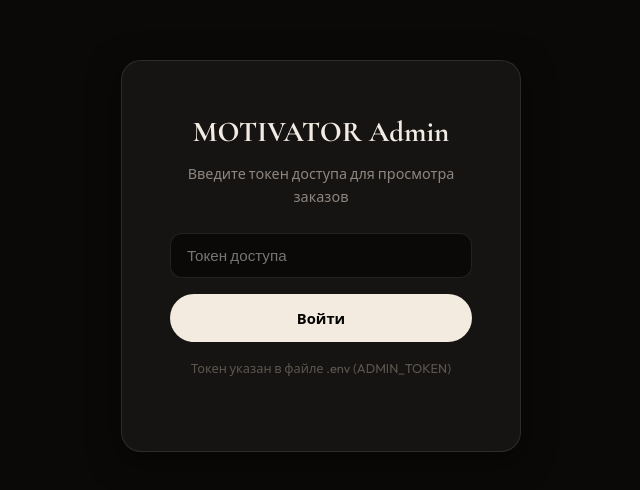
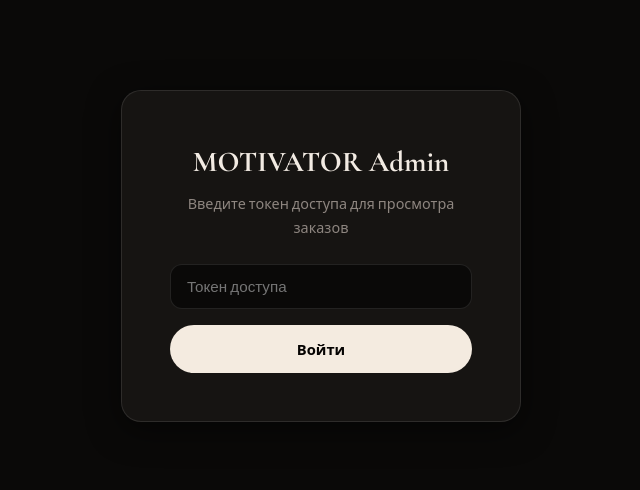
Before and after one commit to ali0510036-arch/motivator-coffee, a website: page public/admin.html in a window 1280 px wide. Shown: the part 144-634 px from the top of the page, without its empty margins (319-959 px from the left). Drawn offline with nearby package versions, Linux system fonts and the light colour scheme.

Commit message:
Remove admin login hint about token location

```diff
--- a/public/admin.html
+++ b/public/admin.html
@@ -20,7 +20,6 @@
         <p id="loginError" class="admin-login__error" hidden></p>
         <button type="submit" class="btn btn--primary btn--full">Войти</button>
       </form>
-      <p class="admin-login__hint">Токен указан в файле .env (ADMIN_TOKEN)</p>
     </div>
   </div>
 
--- a/public/css/admin.css
+++ b/public/css/admin.css
@@ -58,12 +58,6 @@
 .admin-login__card input:focus {
   outline: none;
   border-color: #FF5722;
-}
-
-.admin-login__hint {
-  margin-top: 16px;
-  font-size: 0.8rem !important;
-  color: #5C5650 !important;
 }
 
 .admin-login__error {
```
